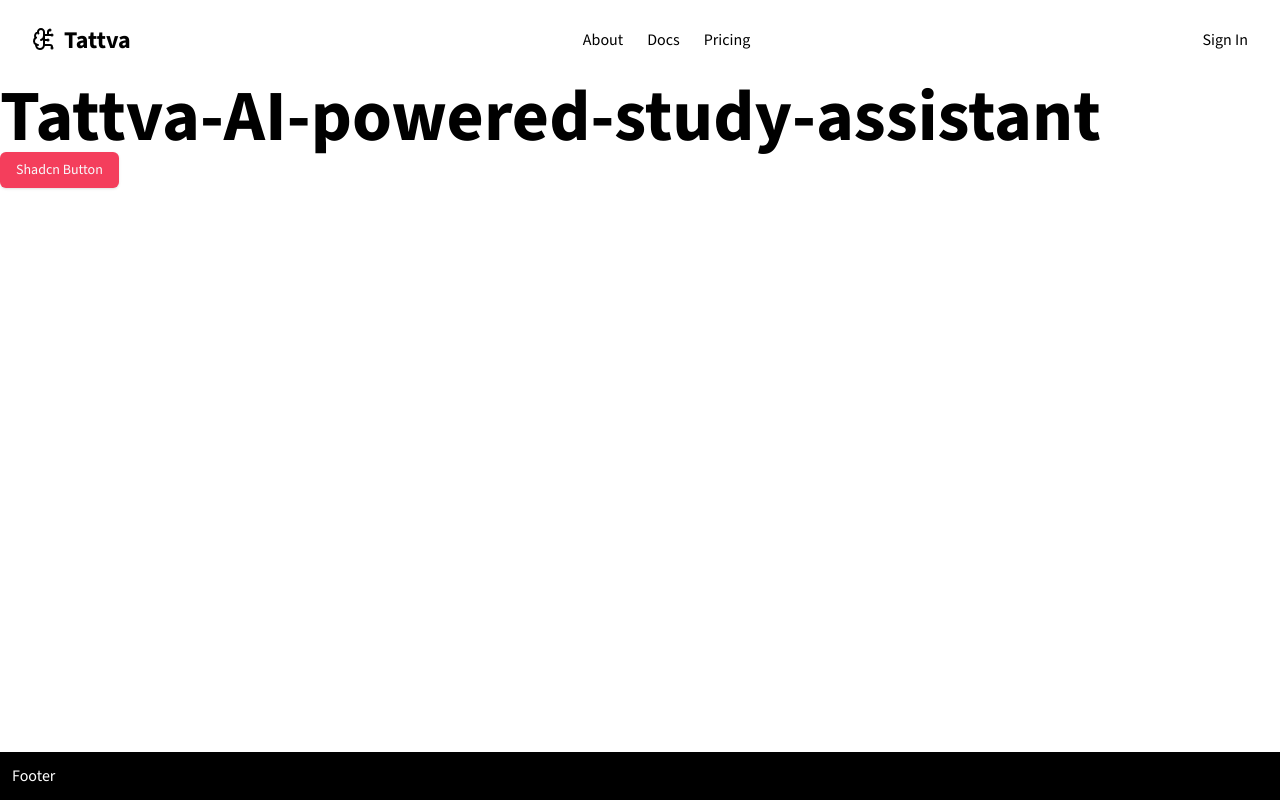
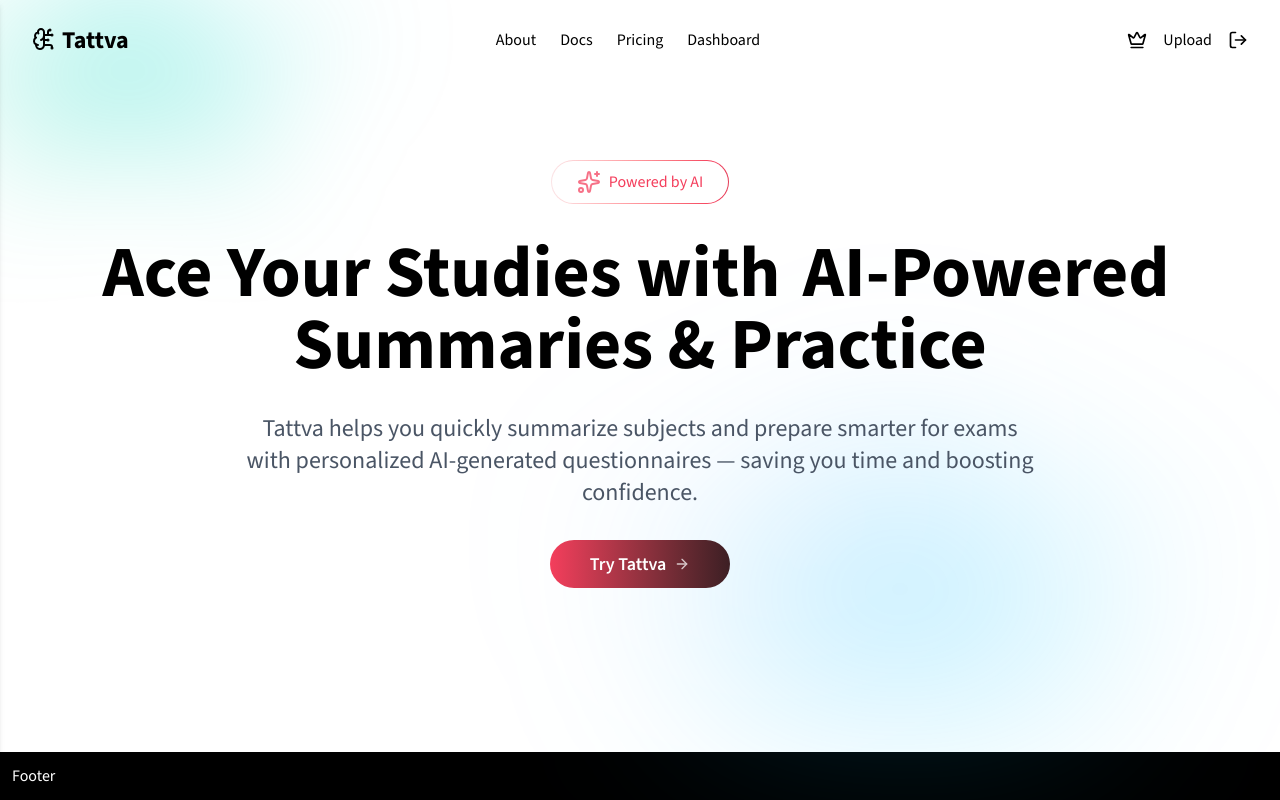
Before and after one commit to Hrithikghutke/Tattva-AI-powered-study-assistant, a Next.js app: page / in a window 1280 px wide. Built offline with nearby package versions, Linux system fonts and the light colour scheme.

Commit message:
Hero Section Implemented

```diff
--- a/src/app/page.tsx
+++ b/src/app/page.tsx
@@ -1,9 +1,13 @@
+import BgGradient from "@/components/common/bg-gradient";
+import HeroSection from "@/components/home/hero-section";
 import { Button } from "@/components/ui/button";
 export default function Home() {
   return (
-    <div>
-      <h1>Tattva-AI-powered-study-assistant</h1>
-      <Button className="font-medium">Shadcn Button</Button>
+    <div className="relative w-full">
+      <BgGradient />
+      <div className="flex flex-col">
+        <HeroSection />
+      </div>
     </div>
   );
 }
--- /dev/null
+++ b/src/components/common/bg-gradient.tsx
@@ -0,0 +1,41 @@
+export default function BgGradient({
+  children,
+  className,
+}: {
+  children?: React.ReactNode;
+  className?: string;
+}) {
+  return (
+    <div className={`relative isolate ${className}`}>
+      {/* Top-left blob */}
+      <div
+        aria-hidden="true"
+        className="pointer-events-none absolute top-0 -left-20 sm:-top-40 sm:-left-32 -z-10 transform-gpu overflow-hidden blur-3xl"
+      >
+        <div
+          style={{
+            clipPath:
+              "polygon(50% 0%, 61% 35%, 98% 35%, 68% 57%, 79% 91%, 50% 70%, 21% 91%, 32% 57%, 2% 35%, 39% 35%)",
+          }}
+          className="aspect-[1155/678] w-[20rem] sm:w-[32rem] bg-gradient-to-tr from-emerald-400 via-teal-400 to-cyan-400 opacity-30"
+        />
+      </div>
+
+      {/* ✅ Bottom-right blob */}
+      <div
+        aria-hidden="true"
+        className="pointer-events-none absolute top-100 right-1 lg:top-80 lg:right-15   z-10 transform-gpu overflow-hidden blur-[100px]"
+      >
+        <div
+          style={{
+            clipPath:
+              "polygon(50% 0%, 61% 35%, 98% 35%, 68% 57%, 79% 91%, 50% 70%, 21% 91%, 32% 57%, 2% 35%, 39% 35%)",
+          }}
+          className="aspect-[1155/678] w-[20rem] sm:w-[40rem] bg-gradient-to-tl from-cyan-400 via-sky-400 to-indigo-400 opacity-30"
+        />
+      </div>
+
+      {children}
+    </div>
+  );
+}
--- a/src/components/common/header.tsx
+++ b/src/components/common/header.tsx
@@ -1,31 +1,120 @@
+"use client";
 import Link from "next/link";
-import React from "react";
-import { BrainCircuit } from "lucide-react";
+import React, { useState } from "react";
+import {
+  BrainCircuit,
+  Menu,
+  X,
+  CircleUserRound,
+  User,
+  Layers,
+  CircleDollarSign,
+  LogIn,
+  House,
+  Crown,
+  LogOut,
+} from "lucide-react";
+import { NavLink, MobileLink } from "./nav-links";
 
 function Header() {
+  const [isOpen, setIsOpen] = useState(false);
+  const mm_iconSize = "20";
+
+  const isLoggedIn = true;
+
   return (
-    <nav className="container flex justify-between py-6 items-center">
+    <nav className=" container flex justify-between py-6 items-center  z-30">
       <div className="">
-        <Link href="/" className="flex items-center font-black text-2xl group">
-          <BrainCircuit className="mr-2 mb-0.5 group-hover:rotate-180 transform transition duration-400 ease-in-out" />{" "}
+        <Link href="/" className=" flex items-center font-black text-2xl group">
+          <BrainCircuit className="mr-1.5 mb-0.5 group-hover:rotate-180 transform transition duration-400 ease-in-out" />{" "}
           Tattva
         </Link>
       </div>
-
-      <div className="flex justify-between ">
+      <div className=" justify-between hidden md:flex ">
         <div className="px-3">
-          <Link href="/#about">About</Link>
+          <NavLink href="/#about">About</NavLink>
         </div>
         <div className="px-3">
-          <Link href="/#docs">Docs</Link>
+          <NavLink href="/#docs">Docs</NavLink>
         </div>
         <div className="px-3">
-          <Link href="/#pricing">Pricing</Link>
+          <NavLink href="/#pricing">Pricing</NavLink>
         </div>
+
+        {isLoggedIn ? (
+          <div className="px-3">
+            <NavLink href="/#dashboard">Dashboard</NavLink>
+          </div>
+        ) : undefined}
       </div>
+      {isLoggedIn ? (
+        <div className="hidden md:flex items-center ">
+          <Crown size={mm_iconSize} className="mr-4" />
+          <NavLink href="/upload">Upload</NavLink>
+          <NavLink href="/#signin">
+            <LogOut className="ml-4" size={mm_iconSize} />
+          </NavLink>
+        </div>
+      ) : (
+        <div className="hidden md:flex">
+          <NavLink href="/#signin">Sign In</NavLink>
+        </div>
+      )}
+      <button
+        className="md:hidden focus:outline-none p-2 rounded-xl bg-primary text-white  z-30"
+        onClick={() => setIsOpen(!isOpen)}
+        aria-label="Toggle Menu"
+      >
+        {isOpen ? <X className="z-20" size={28} /> : <Menu size={28} />}
+      </button>
+      {/*------------- Mobile Sidebar Navlinks ----------------*/}
+      <div
+        className={`fixed top-0 left-0 h-full w-2/3 bg-accent text-white shadow-md transform transition-transform duration-300 ease-in-out z-20
+    ${isOpen ? "translate-x-0" : "-translate-x-full"}`}
+      >
+        <div className="flex flex-row items-center p-6 ">
+          <CircleUserRound size={"40px"} />
+          <div className="px-2">
+            <p>
+              Welcome,
+              <span className="text-primary text-md font-bold">
+                {" "}
+                Hrithik Ghutke
+              </span>
+            </p>
+            <p className="text-gray-400 text-sm">Free Tier</p>
+          </div>
+        </div>
 
-      <div className="">
-        <Link href="/#signin">Sign In</Link>
+        <div className="flex flex-col items-start space-y-4 px-6 py-6">
+          <MobileLink href="/#dashboard" setIsOpen={setIsOpen}>
+            <House size={mm_iconSize} />
+            <p className="px-2.5">Dashboard</p>
+          </MobileLink>
+          <MobileLink href="/#about" setIsOpen={setIsOpen}>
+            <User size={mm_iconSize} />
+            <p className="px-2.5">About</p>
+          </MobileLink>
+          <MobileLink href="/#docs" setIsOpen={setIsOpen}>
+            <Layers size={mm_iconSize} />
+            <p className="px-2.5">Docs</p>
+          </MobileLink>
+          <MobileLink href="/#pricing" setIsOpen={setIsOpen}>
+            <CircleDollarSign size={mm_iconSize} />
+            <p className="px-2.5">Pricing</p>
+          </MobileLink>
+          {isLoggedIn ? (
+            <MobileLink href="/signin" setIsOpen={setIsOpen}>
+              <LogOut size={mm_iconSize} />
+              <p className="px-2.5">Sign Out</p>
+            </MobileLink>
+          ) : (
+            <MobileLink href="/signout" setIsOpen={setIsOpen}>
+              <LogIn size={mm_iconSize} />
+              <p className="px-2.5">Sign In</p>
+            </MobileLink>
+          )}
+        </div>
       </div>
     </nav>
   );
--- /dev/null
+++ b/src/components/common/nav-links.tsx
@@ -0,0 +1,60 @@
+"use client";
+
+import { cn } from "@/lib/utils";
+import Link from "next/link";
+import { usePathname } from "next/navigation";
+
+export function NavLink({
+  href,
+  children,
+  className,
+}: {
+  href: string;
+  children: React.ReactNode;
+  className?: string;
+}) {
+  const pathName = usePathname();
+  const isActive =
+    pathName === href || (href != "/" && pathName.startsWith(href));
+  return (
+    <Link
+      className={cn(
+        "hover:text-primary duration-400 ease-in-out",
+        className,
+        isActive && "text-primary"
+      )}
+      href={href}
+    >
+      {children}
+    </Link>
+  );
+}
+
+export function MobileLink({
+  href,
+  children,
+  setIsOpen,
+  className,
+}: {
+  href: string;
+  children: React.ReactNode;
+  setIsOpen: React.Dispatch<React.SetStateAction<boolean>>;
+  className?: string;
+}) {
+  const pathName = usePathname();
+  const isActive =
+    pathName === href || (href != "/" && pathName.startsWith(href));
+  return (
+    <Link
+      className={cn(
+        "flex items-center hover:text-primary transition",
+        className,
+        isActive && "text-primary"
+      )}
+      href={href}
+      onClick={() => setIsOpen(false)}
+    >
+      {children}
+    </Link>
+  );
+}
--- /dev/null
+++ b/src/components/home/hero-section.tsx
@@ -0,0 +1,53 @@
+import React from "react";
+import { Button } from "@/components/ui/button";
+import { ArrowRight, Sparkles } from "lucide-react";
+import { Badge } from "../ui/badge";
+import Link from "next/link";
+
+function HeroSection() {
+  return (
+    <section className="relative mx-auto flex flex-col items-center justify-center text-center py-10 sm:py-15 lg:p-20 lg:pb-28 transition-all animate-in px-7 lg:px-12 max-w-7xl">
+      <div className="flex flex-row items-center ">
+        <div className="relative p-[1px] overflow-hidden rounded-full bg-linear-to-r from-secondary via-primary to-accent animate-gradient-x group">
+          <Badge
+            variant={"secondary"}
+            className="relative bg-white rounded-full px-4 py-2 text-sm lg:px-6 lg:py-2 lg:text-base font-medium group-hover:bg-secondary transition-colors duration-200 "
+          >
+            <Sparkles className="mr-2 h-5 w-5 lg:h-6 lg:w-6 animate-pulse text-primary" />
+            <p className="text-primary">Powered by AI</p>
+          </Badge>
+        </div>
+      </div>
+
+      <h1 className="font-extrabold py-6 lg:py-8">
+        Ace Your Studies with{" "}
+        <span className="relative inline-block ">
+          <span className="relative z-10 px-2">AI-Powered</span>
+          <span className="absolute inset-[-2] bg-primary/20 -rotate-1 rounded-lg transform -skew-y-1 aria-hidden:'true' "></span>{" "}
+        </span>
+        Summaries & Practice
+      </h1>
+      <h2 className="text-lg pb-6 lg:pb-8 text-gray-600 font-normal md:text-xl lg:w-2/3 lg:text-2xl">
+        Tattva helps you quickly summarize subjects and prepare smarter for
+        exams with personalized AI-generated questionnaires — saving you time
+        and boosting confidence.
+      </h2>
+      <div className="">
+        <Button
+          variant={"link"}
+          className="text-white hover:no-underline px-7 lg:py-6 lg:px-10 bg-gradient-to-r from-primary to-accent rounded-full  hover:from-accent hover:to-primary  "
+        >
+          <Link
+            href="/pricing"
+            className="flex gap-2 items-center justify-center "
+          >
+            <span className="font-semibold lg:text-lg">Try Tattva</span>
+            <ArrowRight className="animate-pulse" />
+          </Link>
+        </Button>
+      </div>
+    </section>
+  );
+}
+
+export default HeroSection;
--- /dev/null
+++ b/src/components/ui/badge.tsx
@@ -0,0 +1,36 @@
+import * as React from "react"
+import { cva, type VariantProps } from "class-variance-authority"
+
+import { cn } from "@/lib/utils"
+
+const badgeVariants = cva(
+  "inline-flex items-center rounded-md border px-2.5 py-0.5 text-xs font-semibold transition-colors focus:outline-none focus:ring-2 focus:ring-ring focus:ring-offset-2",
+  {
+    variants: {
+      variant: {
+        default:
+          "border-transparent bg-primary text-primary-foreground shadow hover:bg-primary/80",
+        secondary:
+          "border-transparent bg-secondary text-secondary-foreground hover:bg-secondary/80",
+        destructive:
+          "border-transparent bg-destructive text-destructive-foreground shadow hover:bg-destructive/80",
+        outline: "text-foreground",
+      },
+    },
+    defaultVariants: {
+      variant: "default",
+    },
+  }
+)
+
+export interface BadgeProps
+  extends React.HTMLAttributes<HTMLDivElement>,
+    VariantProps<typeof badgeVariants> {}
+
+function Badge({ className, variant, ...props }: BadgeProps) {
+  return (
+    <div className={cn(badgeVariants({ variant }), className)} {...props} />
+  )
+}
+
+export { Badge, badgeVariants }
--- a/tailwind.config.js
+++ b/tailwind.config.js
@@ -10,6 +10,19 @@
       fontFamily: {
         sans: ["var(--font-sans)", "sans-serif"],
       },
+      keyframes: {
+        "gradient-blob": {
+          "0%, 100%": {
+            transform: "translate(-50%, 0) rotate(30deg) scale(1)",
+          },
+          "50%": {
+            transform: "translate(-50%, -20px) rotate(40deg) scale(1.05)",
+          },
+        },
+      },
+      animation: {
+        "gradient-blob": "gradient-blob 10s ease-in-out infinite",
+      },
     },
   },
   plugins: [],
```
